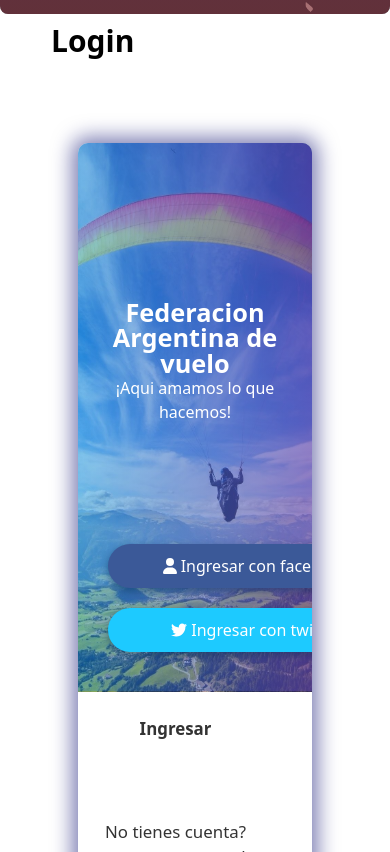
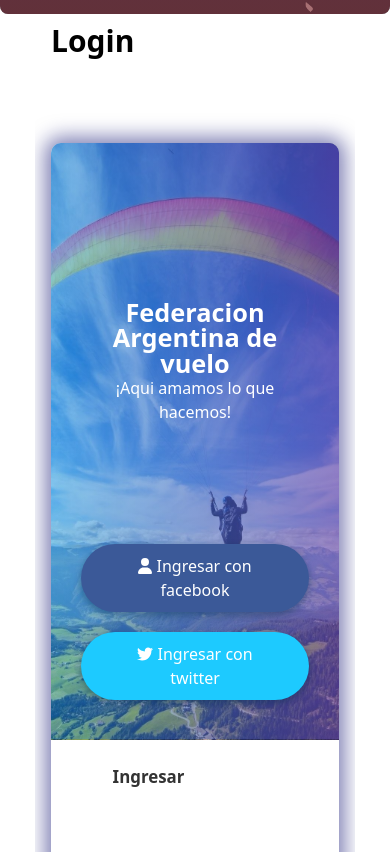
Before and after one commit to daposadap9/favl, a React (Vite) app: page /ingresar in a window 390 px wide. Shown: the part 772-1624 px from the top of the page. Built offline with nearby package versions, Linux system fonts and the light colour scheme.

Commit message:
new Changes-Adapt Responsive from Login

```diff
--- a/src/pages/css/Login.css
+++ b/src/pages/css/Login.css
@@ -21,7 +21,8 @@
 
   .box-form {
     margin: 10vh auto;
-    width: 60vw;
+    width: 100%;
+    height: 80vh;
     background: #FFFFFF;
     border-radius: 10px;
     overflow: hidden;
@@ -30,7 +31,6 @@
     align-items: stretch;
     justify-content: space-between;
     box-shadow: 0 0 20px 6px #090b6f85;
-    height: 80vh;
   }
 
   .a-login {
@@ -90,13 +90,14 @@
     color: white;
     margin-top: 10px;
     margin-bottom: 10px;
-    width: 35vh;
+    width: 100%;
     text-align: center;
     padding: 10px 40px 10px;
     transition: 0.3s;
     border-radius: 100px;
     display: inline-block;
     box-shadow: 0 3px 6px 1px #042d4657;
+    font-size: 100%;
   }
 
   .box-form .left .overlay .buttn a:hover {
```
